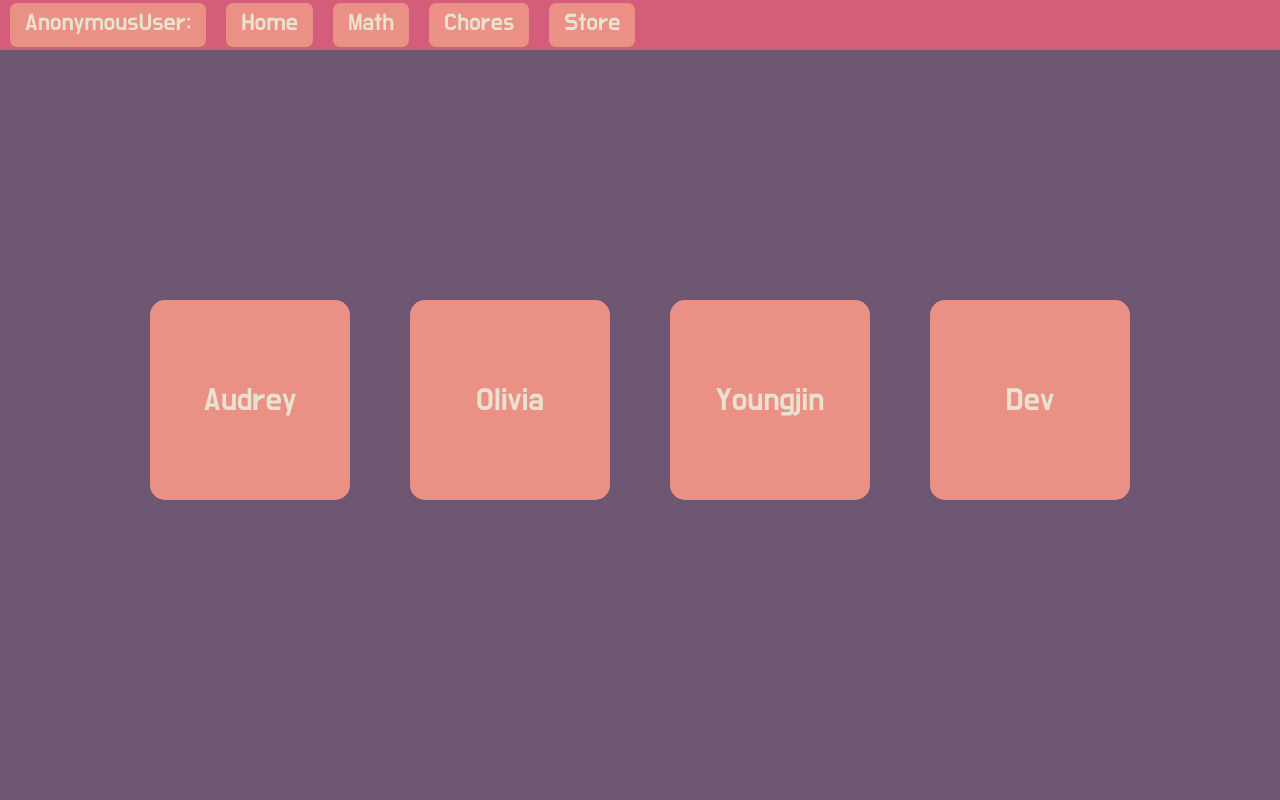
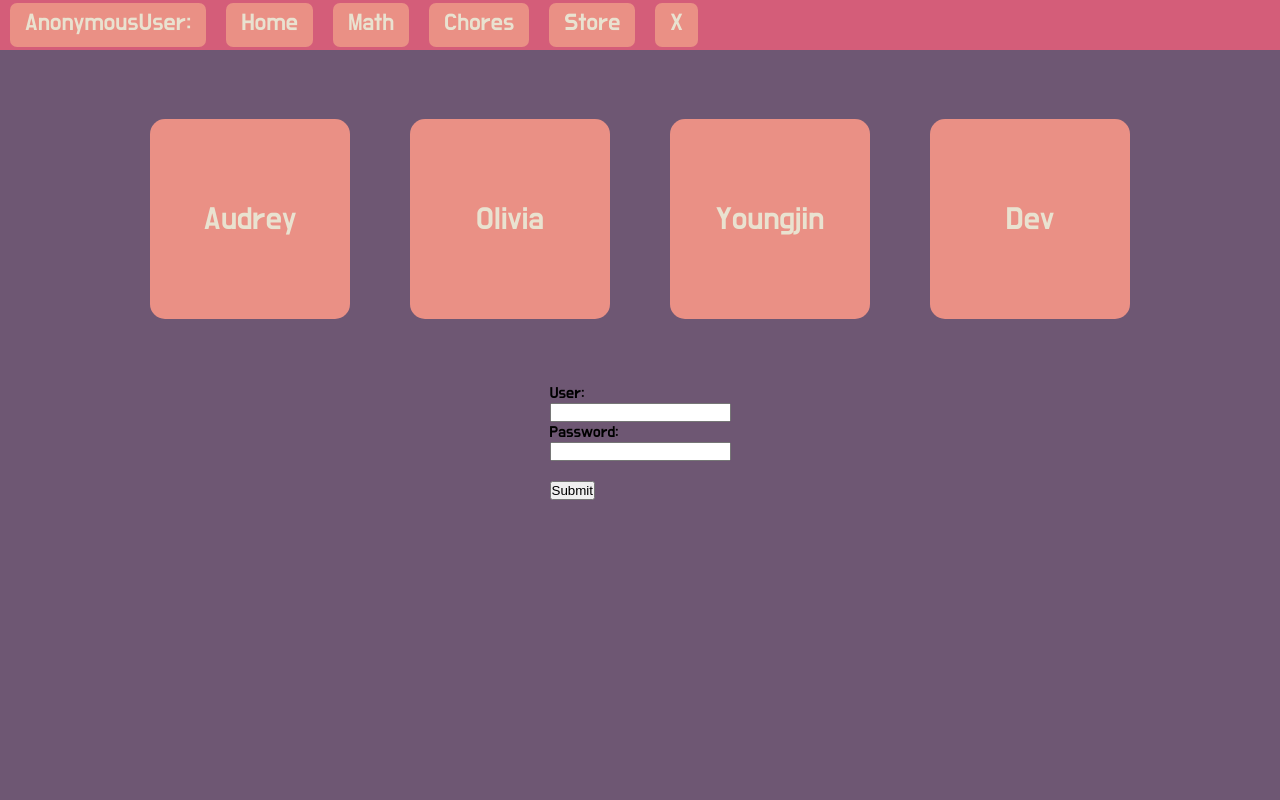
Before and after one commit to elderdk/mathGame, a Django app: page / in a window 1280 px wide. Run offline with Django 3.2, Linux system fonts and the light colour scheme; data comes from the database, SQL or seed files in the repository; both versions use the stored data as it was after the commit.

Commit message:
add password function

```diff
--- a/mainPage/static/mainPage/home.css
+++ b/mainPage/static/mainPage/home.css
@@ -1,10 +1,12 @@
 body {
     display: flex;
+    flex-direction: column;
     align-items: center;
     justify-content: center;
     background-color: #6e5773;
 }
 .container {
+    margin-top: 5%;
     display: flex;
     justify-content: space-between;
 }
--- /dev/null
+++ b/mainPage/static/mainPage/log.js
@@ -0,0 +1,7 @@
+let userBlock = document.querySelectorAll('.userBlock')
+
+userBlock.forEach(block => {
+  block.addEventListener("click", b => {
+    document.querySelector("#user").value = block.innerHTML
+  })
+})
--- a/mainPage/templates/mainPage/base.html
+++ b/mainPage/templates/mainPage/base.html
@@ -19,6 +19,7 @@
         <a href="{% url 'mathPage' %}" class="nav-button">Math</a>
         <a href="{% url 'chores' %}" class="nav-button">Chores</a>
         <a href="{% url 'store' %}" class="nav-button">Store</a>
+        <a href="{% url 'logout' %}" class="nav-button">X</a>
     </div>
     {% for m in messages %}
     <p>{{m}}</p>
--- a/mainPage/templates/mainPage/home.html
+++ b/mainPage/templates/mainPage/home.html
@@ -7,9 +7,20 @@
 <div class="container">
         {% for user in userList %}
                 {% if user.username != 'admin' %}
-                        <a href="authenticate/{{user.username}}"><div class="userBlock">{{ user.username }}</div></a>
+                        <div class="userBlock">{{ user.username }}</div>
                 {% endif %}
         {% endfor %}
 </div>
+<div class="container">
+        <form action="{% url 'authenticate' %}", method="POST">
+                {% csrf_token %}
+                <label for="user">User:</label><br>
+                <input type="text" id="user" name="user" value=""><br>
+                <label for="password">Password:</label><br>
+                <input type="password" id="password" name="password" value=""><br><br>
+                <input type="submit" value="Submit">
+        </form>
+</div>
 
+<script src="{% static "mainPage/log.js" %}"></script>
 {% endblock content %}
--- a/mainPage/urls.py
+++ b/mainPage/urls.py
@@ -1,9 +1,11 @@
 from django.urls import path
 from . import views
+from django.contrib.auth import views as auth_views
 
 urlpatterns = [
     path('', views.home, name = 'home'),
     path('math/', views.math, name = 'mathPage' ),
-    path('authenticate/<str:username>/', views.auth_user, name ='authenticate'),
+    path('authenticate/', views.auth_user, name ='authenticate'),
     path('math/scoreup/', views.scoreup, name = "scoreup"),
+    path('logout/', auth_views.LogoutView.as_view(template_name='store/logout.html'), name='logout'),
 ]
--- a/mainPage/views.py
+++ b/mainPage/views.py
@@ -65,9 +65,12 @@ def home(request):
         }
     return render(request, 'mainPage/home.html', context)
 
-def auth_user(request, username):
-    password = 'a{g{(5HxG9YWB+Y)'
-    user = authenticate(request, username=username, password=password)
+def auth_user(request):
+    user = request.POST['user']
+    password = request.POST['password']
+    base_pass = '9\dFYbDVKKrj_tjq'
+    password += base_pass
+    user = authenticate(request, username=user, password=password)
     if user is not None:
         login(request, user)
     return redirect('mathPage')
```
Also changed, not shown: requirements.txt (added, +71 -0 lines), users/templates/store/login.html (added, +8 -0 lines), users/templates/store/logout.html (added, +10 -0 lines), db.sqlite3.
